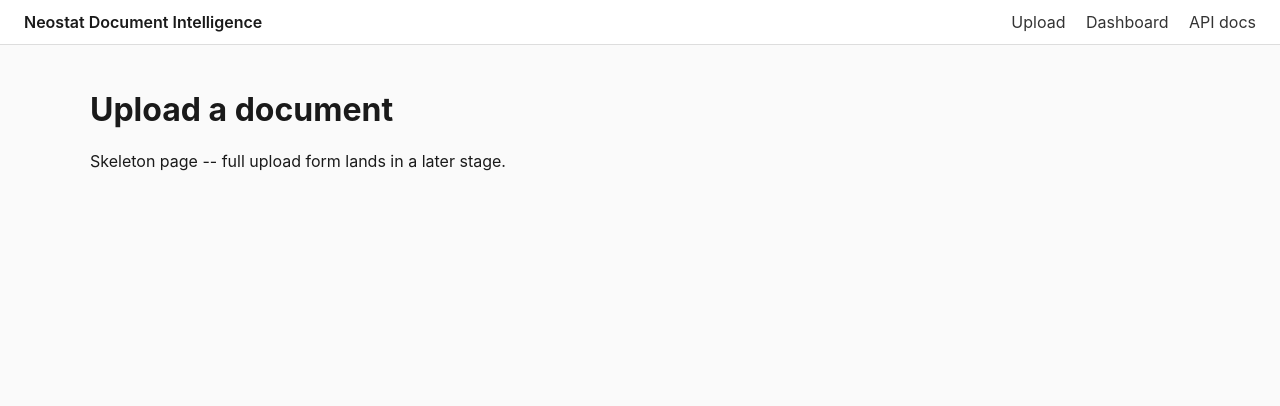
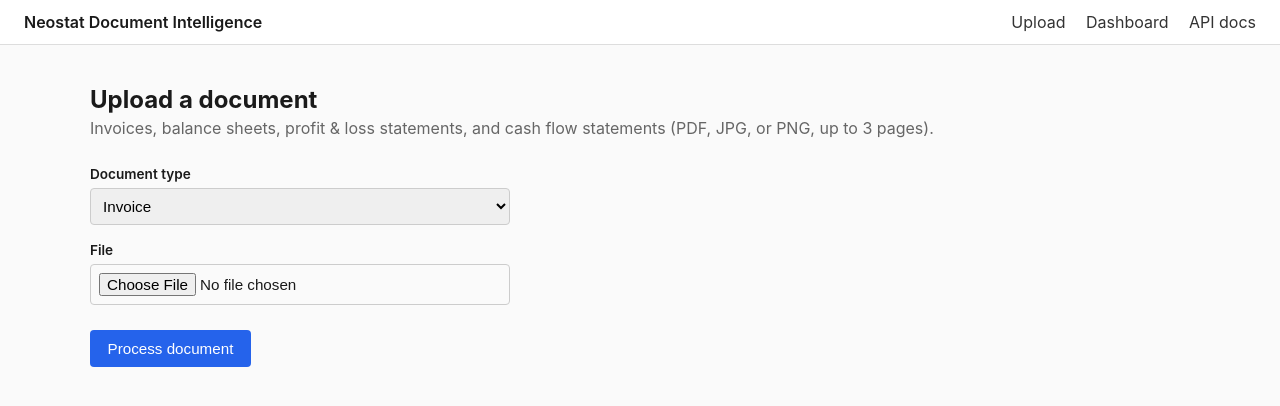
Before and after one commit to deathKiller10/neostat, a FastAPI app: page / in a window 1280 px wide. Shown: the top 406 px of the page. Run offline with FastAPI, Linux system fonts and the light colour scheme.

Commit message:
add upload, dashboard, and result pages with confidence/grounding highlighting

```diff
--- a/backend/app/api/routes/pages.py
+++ b/backend/app/api/routes/pages.py
@@ -12,3 +12,13 @@ templates = Jinja2Templates(directory=str(_templates_dir))
 @router.get("/", summary="Upload page")
 async def index_page(request: Request):
     return templates.TemplateResponse(request, "index.html", {})
+
+
+@router.get("/dashboard", summary="Dashboard page")
+async def dashboard_page(request: Request):
+    return templates.TemplateResponse(request, "dashboard.html", {})
+
+
+@router.get("/documents/{document_name}", summary="Document result page")
+async def document_result_page(request: Request, document_name: str):
+    return templates.TemplateResponse(request, "document_result.html", {"document_name": document_name})
--- a/frontend/static/css/styles.css
+++ b/frontend/static/css/styles.css
@@ -31,3 +31,294 @@ body {
     max-width: 1100px;
     margin: 0 auto;
 }
+
+h1 {
+    font-size: 1.5rem;
+    margin-bottom: 0.25rem;
+}
+
+h2 {
+    font-size: 1.1rem;
+    margin-top: 2rem;
+    border-bottom: 1px solid #e0e0e0;
+    padding-bottom: 0.25rem;
+}
+
+.subtitle {
+    color: #666;
+    margin-top: 0;
+}
+
+/* Upload form */
+
+#upload-form {
+    display: flex;
+    flex-direction: column;
+    max-width: 420px;
+    gap: 0.35rem;
+}
+
+#upload-form label {
+    font-size: 0.85rem;
+    font-weight: 600;
+    margin-top: 0.75rem;
+}
+
+#upload-form select,
+#upload-form input[type="file"] {
+    padding: 0.5rem;
+    border: 1px solid #ccc;
+    border-radius: 4px;
+    font-size: 0.95rem;
+}
+
+button, .copy-button {
+    cursor: pointer;
+    border: none;
+    border-radius: 4px;
+    padding: 0.6rem 1.1rem;
+    font-size: 0.95rem;
+    background: #2563eb;
+    color: #fff;
+}
+
+button:disabled {
+    background: #93aede;
+    cursor: not-allowed;
+}
+
+#process-button {
+    margin-top: 1.25rem;
+    align-self: flex-start;
+}
+
+.status-banner {
+    margin-top: 1.25rem;
+    padding: 0.75rem 1rem;
+    border-radius: 6px;
+    max-width: 420px;
+}
+
+.status-info {
+    background: #eef2ff;
+    color: #3730a3;
+}
+
+.status-error {
+    background: #fee2e2;
+    color: #991b1b;
+}
+
+/* Toolbar / dashboard */
+
+.toolbar {
+    display: flex;
+    gap: 0.75rem;
+    margin-bottom: 1rem;
+}
+
+.toolbar input, .toolbar select {
+    padding: 0.5rem;
+    border: 1px solid #ccc;
+    border-radius: 4px;
+}
+
+.empty-state {
+    color: #666;
+    font-style: italic;
+}
+
+/* Tables */
+
+.data-table {
+    width: 100%;
+    border-collapse: collapse;
+    margin-top: 0.75rem;
+    font-size: 0.9rem;
+}
+
+.data-table th, .data-table td {
+    text-align: left;
+    padding: 0.5rem 0.6rem;
+    border-bottom: 1px solid #e5e5e5;
+}
+
+.data-table th {
+    background: #f3f4f6;
+    font-weight: 600;
+}
+
+.data-table .formula, .data-table .operands {
+    font-family: ui-monospace, SFMono-Regular, Consolas, monospace;
+    font-size: 0.8rem;
+    color: #444;
+}
+
+.clickable-row {
+    cursor: pointer;
+}
+
+.clickable-row:hover {
+    background: #f3f4f6;
+}
+
+/* Badges and value states */
+
+.badge {
+    display: inline-block;
+    padding: 0.15rem 0.5rem;
+    border-radius: 999px;
+    font-size: 0.75rem;
+    font-weight: 600;
+    background: #e5e5e5;
+    color: #333;
+}
+
+.badge-pass {
+    background: #dcfce7;
+    color: #166534;
+}
+
+.badge-fail {
+    background: #fee2e2;
+    color: #991b1b;
+}
+
+.badge-na {
+    background: #e5e5e5;
+    color: #555;
+}
+
+.value-missing {
+    color: #999;
+    font-style: italic;
+}
+
+.value-ungrounded {
+    color: #b45309;
+}
+
+.value-low-confidence {
+    color: #b45309;
+    font-weight: 600;
+}
+
+.value-ok {
+    color: #111;
+}
+
+.flag {
+    display: inline-block;
+    font-size: 0.7rem;
+    padding: 0.05rem 0.4rem;
+    border-radius: 4px;
+    margin-left: 0.35rem;
+}
+
+.flag-ungrounded {
+    background: #fef3c7;
+    color: #92400e;
+}
+
+/* Result page */
+
+.result-header h1 {
+    margin-bottom: 0.25rem;
+}
+
+.result-meta {
+    display: flex;
+    gap: 1rem;
+    align-items: center;
+    color: #444;
+    font-size: 0.9rem;
+    flex-wrap: wrap;
+}
+
+.legend {
+    display: flex;
+    flex-wrap: wrap;
+    gap: 1rem;
+    margin: 0.75rem 0 1.5rem;
+    font-size: 0.8rem;
+    color: #555;
+}
+
+.legend-item {
+    display: flex;
+    align-items: center;
+    gap: 0.3rem;
+}
+
+.legend-swatch {
+    padding: 0.05rem 0.3rem;
+    border-radius: 3px;
+    background: #f3f4f6;
+}
+
+.field-grid {
+    display: grid;
+    grid-template-columns: repeat(auto-fill, minmax(220px, 1fr));
+    gap: 0.75rem;
+    margin-top: 0.75rem;
+}
+
+.field-card {
+    border: 1px solid #e5e5e5;
+    border-radius: 6px;
+    padding: 0.6rem 0.75rem;
+    background: #fff;
+}
+
+.field-label {
+    font-size: 0.75rem;
+    text-transform: uppercase;
+    letter-spacing: 0.03em;
+    color: #777;
+}
+
+.field-value {
+    font-size: 1rem;
+    margin-top: 0.15rem;
+}
+
+.field-source {
+    margin-top: 0.35rem;
+    font-size: 0.75rem;
+    color: #888;
+    font-style: italic;
+    overflow-wrap: break-word;
+}
+
+.issues-list {
+    font-size: 0.9rem;
+    color: #991b1b;
+}
+
+/* Raw JSON panel */
+
+details {
+    margin-top: 0.75rem;
+}
+
+details summary {
+    cursor: pointer;
+    font-weight: 600;
+}
+
+.copy-button {
+    display: block;
+    margin: 0.5rem 0;
+    background: #444;
+}
+
+pre {
+    background: #1e1e1e;
+    color: #d4d4d4;
+    padding: 1rem;
+    border-radius: 6px;
+    overflow-x: auto;
+    font-size: 0.8rem;
+    max-height: 500px;
+    overflow-y: auto;
+}
--- /dev/null
+++ b/frontend/static/js/app.js
@@ -0,0 +1,349 @@
+const API_BASE = "/api/v1";
+
+function humanizeLabel(name) {
+  return name.replace(/_/g, " ").replace(/\b\w/g, (c) => c.toUpperCase());
+}
+
+function formatDate(iso) {
+  if (!iso) return "";
+  return new Date(iso).toLocaleString();
+}
+
+function formatValue(value) {
+  if (value === null || value === undefined || value === "") return "Not found";
+  if (typeof value === "number") return value.toLocaleString(undefined, { maximumFractionDigits: 2 });
+  return String(value);
+}
+
+function escapeHtml(str) {
+  const div = document.createElement("div");
+  div.textContent = str === null || str === undefined ? "" : String(str);
+  return div.innerHTML;
+}
+
+function statusBadgeClass(status) {
+  if (status === "PASS") return "badge badge-pass";
+  if (status === "FAIL" || status === "FAILED") return "badge badge-fail";
+  if (status === "NOT_APPLICABLE") return "badge badge-na";
+  return "badge";
+}
+
+function fieldStatusClass(field) {
+  if (!field || field.value === null || field.value === undefined) return "value-missing";
+  if (field.grounded === false) return "value-ungrounded";
+  if (typeof field.confidence === "number" && field.confidence < 0.6) return "value-low-confidence";
+  return "value-ok";
+}
+
+async function apiFetch(url, options) {
+  const response = await fetch(url, options);
+  let body = null;
+  try {
+    body = await response.json();
+  } catch {
+    body = null;
+  }
+  if (!response.ok) {
+    const error = (body && body.error) || { code: "UNKNOWN_ERROR", message: `Request failed with status ${response.status}` };
+    const err = new Error(error.message);
+    err.code = error.code;
+    throw err;
+  }
+  return body;
+}
+
+function initUploadPage() {
+  const form = document.getElementById("upload-form");
+  const progress = document.getElementById("progress-state");
+  const errorBanner = document.getElementById("error-banner");
+  const button = document.getElementById("process-button");
+
+  form.addEventListener("submit", async (event) => {
+    event.preventDefault();
+    errorBanner.hidden = true;
+    progress.hidden = false;
+    button.disabled = true;
+
+    const fileInput = document.getElementById("file-input");
+    const documentType = document.getElementById("document-type").value;
+    const formData = new FormData();
+    formData.append("file", fileInput.files[0]);
+    formData.append("document_type", documentType);
+
+    try {
+      const result = await apiFetch(`${API_BASE}/documents/process`, { method: "POST", body: formData });
+      window.location.href = `/documents/${encodeURIComponent(result.document_name)}`;
+    } catch (err) {
+      progress.hidden = true;
+      button.disabled = false;
+      errorBanner.hidden = false;
+      errorBanner.textContent = `${err.code || "ERROR"}: ${err.message}`;
+    }
+  });
+}
+
+let allDocuments = [];
+
+function renderDashboardRows() {
+  const tbody = document.getElementById("documents-tbody");
+  const emptyState = document.getElementById("empty-state");
+  const search = document.getElementById("search-input").value.trim().toLowerCase();
+  const type = document.getElementById("type-filter").value;
+
+  const filtered = allDocuments.filter((doc) => {
+    const matchesSearch = !search || doc.document_name.toLowerCase().includes(search);
+    const matchesType = !type || doc.document_type === type;
+    return matchesSearch && matchesType;
+  });
+
+  tbody.innerHTML = "";
+  filtered.forEach((doc) => {
+    const tr = document.createElement("tr");
+    tr.className = "clickable-row";
+    tr.addEventListener("click", () => {
+      window.location.href = `/documents/${encodeURIComponent(doc.document_name)}`;
+    });
+    const confidencePct =
+      doc.overall_confidence === null || doc.overall_confidence === undefined
+        ? "n/a"
+        : `${Math.round(doc.overall_confidence * 100)}%`;
+    tr.innerHTML = `
+      <td>${escapeHtml(doc.document_name)}</td>
+      <td>${escapeHtml(humanizeLabel(doc.document_type))}</td>
+      <td><span class="${statusBadgeClass(doc.processing_status)}">${escapeHtml(doc.processing_status)}</span></td>
+      <td>${confidencePct}</td>
+      <td>${formatDate(doc.processed_at)}</td>
+    `;
+    tbody.appendChild(tr);
+  });
+
+  emptyState.hidden = filtered.length !== 0;
+}
+
+async function initDashboardPage() {
+  document.getElementById("search-input").addEventListener("input", renderDashboardRows);
+  document.getElementById("type-filter").addEventListener("change", renderDashboardRows);
+
+  try {
+    const data = await apiFetch(`${API_BASE}/documents?limit=500`);
+    allDocuments = data.items;
+    renderDashboardRows();
+  } catch (err) {
+    const emptyState = document.getElementById("empty-state");
+    emptyState.hidden = false;
+    emptyState.textContent = `Failed to load documents: ${err.message}`;
+  }
+}
+
+function createFieldCard(name, field) {
+  const wrapper = document.createElement("div");
+  wrapper.className = "field-card";
+  wrapper.innerHTML = `
+    <div class="field-label">${escapeHtml(humanizeLabel(name))}</div>
+    <div class="field-value ${fieldStatusClass(field)}">${escapeHtml(formatValue(field.value))}</div>
+    ${field.grounded === false ? '<span class="flag flag-ungrounded">ungrounded</span>' : ""}
+    ${field.source_text ? `<div class="field-source">"${escapeHtml(field.source_text)}"</div>` : ""}
+  `;
+  return wrapper;
+}
+
+function renderExtractedFields(container, extractedData, excludeKeys) {
+  const grid = document.createElement("div");
+  grid.className = "field-grid";
+  Object.keys(extractedData).forEach((key) => {
+    if (excludeKeys.includes(key)) return;
+    const field = extractedData[key];
+    if (field && typeof field === "object" && "value" in field) {
+      grid.appendChild(createFieldCard(key, field));
+    }
+  });
+  container.appendChild(grid);
+}
+
+function renderInvoiceLineItems(container, lineItems) {
+  if (!lineItems || lineItems.length === 0) {
+    container.appendChild(Object.assign(document.createElement("p"), { textContent: "No line items extracted." }));
+    return;
+  }
+  const table = document.createElement("table");
+  table.className = "data-table";
+  table.innerHTML = "<thead><tr><th>Description</th><th>Quantity</th><th>Unit price</th><th>Amount</th></tr></thead>";
+  const tbody = document.createElement("tbody");
+  lineItems.forEach((item) => {
+    const tr = document.createElement("tr");
+    tr.innerHTML = `
+      <td>${escapeHtml(item.description) || "Not found"}</td>
+      <td>${formatValue(item.quantity)}</td>
+      <td>${formatValue(item.unit_price)}</td>
+      <td>${formatValue(item.amount)}</td>
+    `;
+    tbody.appendChild(tr);
+  });
+  table.appendChild(tbody);
+  container.appendChild(table);
+}
+
+function renderFinancialLineItems(container, lineItems, periods) {
+  if (!lineItems || lineItems.length === 0) {
+    container.appendChild(Object.assign(document.createElement("p"), { textContent: "No line items extracted." }));
+    return;
+  }
+  const table = document.createElement("table");
+  table.className = "data-table";
+  const headCells = ["<th>Label</th><th>Section</th>"].concat(periods.map((p) => `<th>${escapeHtml(p)}</th>`));
+  table.innerHTML = `<thead><tr>${headCells.join("")}</tr></thead>`;
+  const tbody = document.createElement("tbody");
+  lineItems.forEach((item) => {
+    const tr = document.createElement("tr");
+    let cells = `<td>${escapeHtml(item.label)}</td><td>${escapeHtml(item.section)}</td>`;
+    periods.forEach((period) => {
+      const field = item.values[period];
+      const flag = field && field.grounded === false ? ' <span class="flag flag-ungrounded">ungrounded</span>' : "";
+      cells += `<td class="${fieldStatusClass(field)}">${formatValue(field ? field.value : null)}${flag}</td>`;
+    });
+    tr.innerHTML = cells;
+    tbody.appendChild(tr);
+  });
+  table.appendChild(tbody);
+  container.appendChild(table);
+}
+
+function renderValidationTable(container, validation) {
+  const table = document.createElement("table");
+  table.className = "data-table";
+  table.innerHTML =
+    "<thead><tr><th>Check</th><th>Formula</th><th>Operands</th><th>Calculated</th><th>Reported</th><th>Variance</th><th>Status</th></tr></thead>";
+  const tbody = document.createElement("tbody");
+  validation.checks.forEach((check) => {
+    const operandsText = Object.entries(check.operands)
+      .map(([k, v]) => `${k}=${v === null ? "null" : v}`)
+      .join(", ");
+    const tr = document.createElement("tr");
+    tr.innerHTML = `
+      <td>${escapeHtml(check.name)}</td>
+      <td class="formula">${escapeHtml(check.formula)}</td>
+      <td class="operands">${escapeHtml(operandsText)}</td>
+      <td>${formatValue(check.calculated_value)}</td>
+      <td>${formatValue(check.reported_value)}</td>
+      <td>${formatValue(check.variance)}</td>
+      <td><span class="${statusBadgeClass(check.status)}">${escapeHtml(check.status)}</span></td>
+    `;
+    tbody.appendChild(tr);
+  });
+  table.appendChild(tbody);
+  container.appendChild(table);
+
+  if (validation.issues.length > 0) {
+    container.appendChild(Object.assign(document.createElement("h3"), { textContent: "Issues" }));
+    const list = document.createElement("ul");
+    list.className = "issues-list";
+    validation.issues.forEach((issue) => {
+      list.appendChild(Object.assign(document.createElement("li"), { textContent: issue.message }));
+    });
+    container.appendChild(list);
+  }
+}
+
+function renderLegend(container) {
+  const legend = document.createElement("div");
+  legend.className = "legend";
+  legend.innerHTML = `
+    <span class="legend-item"><span class="value-missing legend-swatch">abc</span> Not found</span>
+    <span class="legend-item"><span class="badge badge-fail">FAIL</span> Failed check</span>
+    <span class="legend-item"><span class="badge badge-na">N/A</span> Not applicable</span>
+    <span class="legend-item"><span class="value-low-confidence legend-swatch">abc</span> Low confidence (&lt; 60%)</span>
+    <span class="legend-item"><span class="flag flag-ungrounded">ungrounded</span> Not found in source text</span>
+  `;
+  container.appendChild(legend);
+}
+
+async function initResultPage(documentName) {
+  const root = document.getElementById("result-root");
+  try {
+    const result = await apiFetch(`${API_BASE}/documents/${encodeURIComponent(documentName)}`);
+    root.innerHTML = "";
+
+    const confidencePct =
+      result.overall_confidence === null || result.overall_confidence === undefined
+        ? "n/a"
+        : `${Math.round(result.overall_confidence * 100)}%`;
+    const header = document.createElement("div");
+    header.className = "result-header";
+    header.innerHTML = `
+      <h1>${escapeHtml(result.document_name)}</h1>
+      <div class="result-meta">
+        <span class="${statusBadgeClass(result.processing_status)}">${escapeHtml(result.processing_status)}</span>
+        <span>${escapeHtml(humanizeLabel(result.document_type))}</span>
+        <span>Confidence: ${confidencePct}</span>
+        <span>Processed: ${formatDate(result.processing_metadata.processed_at)}</span>
+      </div>
+    `;
+    root.appendChild(header);
+    renderLegend(root);
+
+    const fv = result.file_validation;
+    const fileSection = document.createElement("section");
+    fileSection.innerHTML = `
+      <h2>File validation</h2>
+      <p>Type: ${escapeHtml(fv.file_type)} | Pages: ${fv.page_count} | Status:
+      <span class="${statusBadgeClass(fv.status)}">${escapeHtml(fv.status)}</span></p>
+    `;
+    root.appendChild(fileSection);
+
+    const extractedSection = document.createElement("section");
+    extractedSection.innerHTML = "<h2>Extracted data</h2>";
+    renderExtractedFields(extractedSection, result.extracted_data, ["line_items", "periods"]);
+    root.appendChild(extractedSection);
+
+    const lineItemsSection = document.createElement("section");
+    lineItemsSection.innerHTML = "<h2>Line items</h2>";
+    if (result.document_type === "invoice") {
+      renderInvoiceLineItems(lineItemsSection, result.extracted_data.line_items);
+    } else {
+      renderFinancialLineItems(lineItemsSection, result.extracted_data.line_items, result.extracted_data.periods || []);
+    }
+    root.appendChild(lineItemsSection);
+
+    const validationSection = document.createElement("section");
+    validationSection.innerHTML = `
+      <h2>Financial validation</h2>
+      <p>Overall: <span class="${statusBadgeClass(result.validation.overall_status)}">${escapeHtml(result.validation.overall_status)}</span></p>
+    `;
+    renderValidationTable(validationSection, result.validation);
+    root.appendChild(validationSection);
+
+    const jsonSection = document.createElement("section");
+    jsonSection.innerHTML = "<h2>Raw JSON</h2>";
+    const details = document.createElement("details");
+    details.appendChild(Object.assign(document.createElement("summary"), { textContent: "View raw JSON" }));
+    const copyButton = document.createElement("button");
+    copyButton.type = "button";
+    copyButton.className = "copy-button";
+    copyButton.textContent = "Copy JSON";
+    copyButton.addEventListener("click", () => {
+      navigator.clipboard.writeText(JSON.stringify(result, null, 2));
+      copyButton.textContent = "Copied!";
+      setTimeout(() => {
+        copyButton.textContent = "Copy JSON";
+      }, 1500);
+    });
+    details.appendChild(copyButton);
+    const pre = document.createElement("pre");
+    pre.textContent = JSON.stringify(result, null, 2);
+    details.appendChild(pre);
+    jsonSection.appendChild(details);
+    root.appendChild(jsonSection);
+  } catch (err) {
+    root.innerHTML = `<div class="status-banner status-error">${escapeHtml(err.code || "ERROR")}: ${escapeHtml(err.message)}</div>`;
+  }
+}
+
+document.addEventListener("DOMContentLoaded", () => {
+  const page = document.body.dataset.page;
+  if (page === "upload") initUploadPage();
+  if (page === "dashboard") initDashboardPage();
+  if (page === "result") {
+    const root = document.getElementById("result-root");
+    initResultPage(root.dataset.documentName);
+  }
+});
--- a/frontend/templates/base.html
+++ b/frontend/templates/base.html
@@ -6,7 +6,7 @@
     <title>{% block title %}Neostat Document Intelligence{% endblock %}</title>
     <link rel="stylesheet" href="/static/css/styles.css">
 </head>
-<body>
+<body data-page="{% block page_id %}{% endblock %}">
     <header class="site-header">
         <a href="/" class="brand">Neostat Document Intelligence</a>
         <nav>
@@ -18,5 +18,6 @@
     <main class="site-main">
         {% block content %}{% endblock %}
     </main>
+    <script src="/static/js/app.js"></script>
 </body>
 </html>
--- a/frontend/templates/index.html
+++ b/frontend/templates/index.html
@@ -1,6 +1,25 @@
 {% extends "base.html" %}
 {% block title %}Upload{% endblock %}
+{% block page_id %}upload{% endblock %}
 {% block content %}
 <h1>Upload a document</h1>
-<p>Skeleton page -- full upload form lands in a later stage.</p>
+<p class="subtitle">Invoices, balance sheets, profit &amp; loss statements, and cash flow statements (PDF, JPG, or PNG, up to 3 pages).</p>
+
+<form id="upload-form">
+    <label for="document-type">Document type</label>
+    <select id="document-type" name="document_type" required>
+        <option value="invoice">Invoice</option>
+        <option value="balance_sheet">Balance Sheet</option>
+        <option value="profit_and_loss">Profit &amp; Loss</option>
+        <option value="cash_flow_statement">Cash Flow Statement</option>
+    </select>
+
+    <label for="file-input">File</label>
+    <input type="file" id="file-input" name="file" accept=".pdf,.jpg,.jpeg,.png" required>
+
+    <button type="submit" id="process-button">Process document</button>
+</form>
+
+<div id="progress-state" class="status-banner status-info" hidden>Processing document -- this can take up to a minute...</div>
+<div id="error-banner" class="status-banner status-error" hidden></div>
 {% endblock %}
```
Also changed, not shown: frontend/templates/dashboard.html (added, +31 -0 lines), frontend/templates/document_result.html (added, +8 -0 lines).
